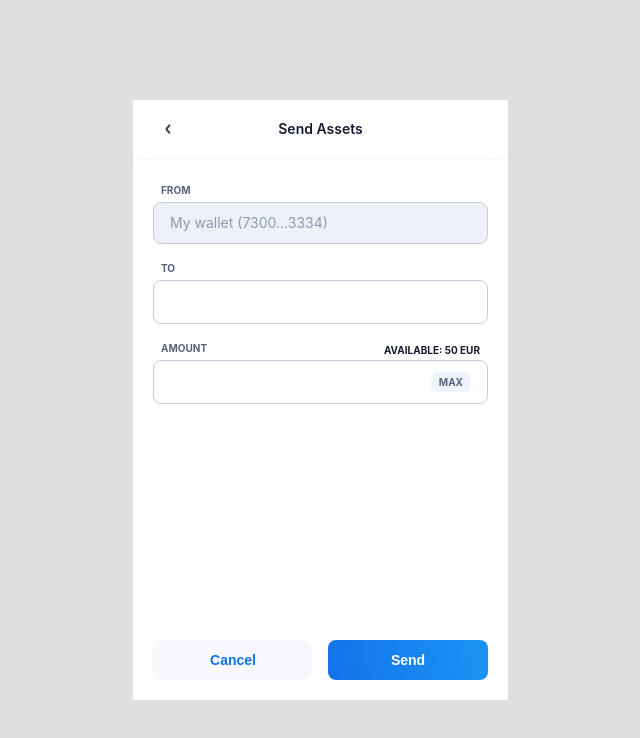
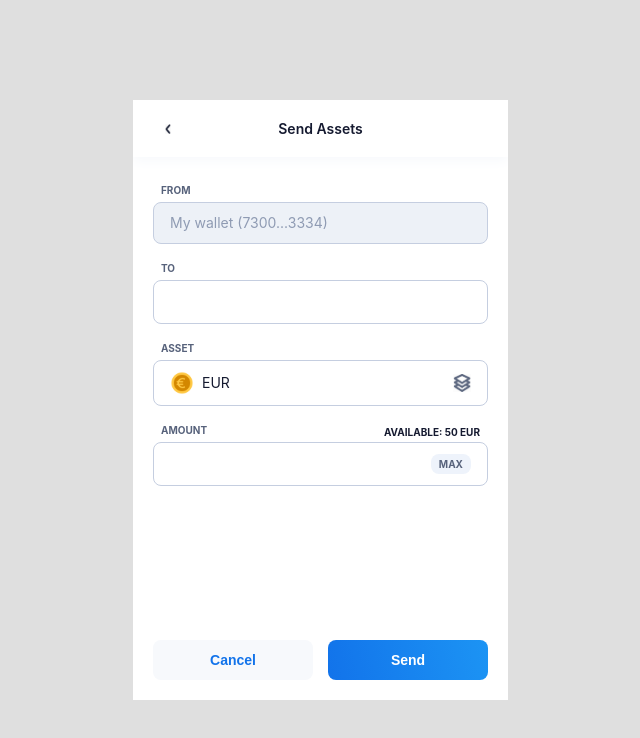
Before and after one commit to AndrewNTA/sky-mavis, a React (Create React App) app: page /send-step in a window 1280 px wide. Shown: the top 738 px of the page, without its empty margins (320-960 px from the left). Built offline with nearby package versions, Linux system fonts and the light colour scheme.

Commit message:
Handle asset input and asset modal

```diff
--- /dev/null
+++ b/src/containers/send-step/components/asset-input.css
@@ -0,0 +1,30 @@
+.r-asset-input-container {
+    display: flex;
+    border: 1px solid #C5CEE0;
+    border-radius: 8px;
+    justify-content: space-between;
+    padding: 10px 16px;
+    align-items: center;
+    background-color: #ffffff;
+}
+.r-asset-info {
+    display: flex;
+    align-items: center;
+}
+.r-asset-currency-icon {
+    width: 24px;
+    height: 24px;
+    margin-right: 8px;
+}
+.r-asset-currency-text {
+    font-weight: 400;
+    font-size: 14px;
+    line-height: 20px;
+    color: #151A30;
+}
+.r-asset-option-icon {
+    width: 18px;
+    height: 18px;
+    cursor: pointer;
+    margin-left: 16px;
+}
--- /dev/null
+++ b/src/containers/send-step/components/asset-modal.css
@@ -0,0 +1,91 @@
+.r-asset-modal {
+    position: absolute;
+    top: 0;
+    left: 0;
+    width: 100%;
+    height: 100%;
+    z-index: 999;
+}
+.ram-overlay {
+    width: 100%;
+    height: 100%;
+    background-color: #151A30;
+    opacity: 0.5;
+    z-index: 999;
+}
+.ram-main {
+    width: 336px;
+    height: 550px;
+    position: absolute;
+    left: calc(50% - 168px);
+    top: calc(50% - 275px);
+    background-color: #ffffff;
+    z-index: 1000;
+    border-radius: 8px;
+}
+.ram-header {
+    width: 100%;
+    padding: 24px 25px;
+    border-bottom: 1px solid #C5CEE0;
+    text-align: center;
+    box-sizing: border-box;
+    position: relative;
+}
+.ram-header-title {
+    font-size: 14px;
+    font-weight: 600;
+    color: #151A30;
+    line-height: 20px;
+}
+.ram-close-btn {
+    width: 14px;
+    height: 14px;
+    cursor: pointer;
+    position: absolute;
+    right: 25px;
+    top: 27px;
+}
+.ram-item {
+    padding: 12px 20px;
+    margin-top: 8px;
+    display: flex;
+    background-color: #ffffff;
+}
+.ram-item.selected {
+    background-color: #EDF1F7;
+}
+.ram-currency-icon {
+    width: 32px;
+    height: 32px;
+    margin-right: 16px;
+}
+.ram-group {
+    display: flex;
+    align-items: center;
+}
+.ram-primary-value {
+    color: #151A30;
+    font-weight: 600;
+    font-size: 14px;
+    line-height: 20px;
+}
+.ram-secondary-value {
+    color: #8F9BB3;
+    font-weight: 400;
+    font-size: 12px;
+    line-height: 16px;
+}
+.ram-primary-currency {
+    color: #151A30;
+    font-weight: 600;
+    font-size: 14px;
+    line-height: 20px;
+    margin-left: 4px;
+}
+.ram-secondary-currency {
+    color: #151A30;
+    font-weight: 400;
+    font-size: 14px;
+    line-height: 16px;
+    margin-left: 4px;
+}
--- /dev/null
+++ b/src/containers/send-step/components/assetInput.js
@@ -0,0 +1,34 @@
+import React from 'react';
+import PropTypes from 'prop-types';
+import OptionIcon from 'static/icons/option-icon.png';
+
+import './asset-input.css';
+
+const AssetInput = ({ selectedCurrency, onOpenModal }) => {
+  return <div className="r-asset-input-container">
+    <div className="r-asset-info">
+      {selectedCurrency && <>
+        <img
+          alt={selectedCurrency.primaryCurrency}
+          className="r-asset-currency-icon"
+          src={selectedCurrency.icon}
+        />
+        <span className="r-asset-currency-text">{selectedCurrency.primaryCurrency}</span>
+      </>}
+    </div>
+    <img
+      alt="options"
+      src={OptionIcon}
+      className="r-asset-option-icon"
+      onClick={onOpenModal}
+    />
+  </div>;
+};
+AssetInput.propTypes = {
+  selectedCurrency: PropTypes.shape({
+    primaryCurrency: PropTypes.string,
+    icon: PropTypes.string,
+  }),
+  onOpenModal: PropTypes.func,
+};
+export default AssetInput;
--- /dev/null
+++ b/src/containers/send-step/components/assetModal.js
@@ -0,0 +1,67 @@
+import React from 'react';
+import PropTypes from 'prop-types';
+import formatCurrencyPrice from 'utils/formatCurrecyPrice';
+import CloseBtn from 'static/icons/close-icon.png';
+import './asset-modal.css';
+
+const AssetModal = props => {
+  const { options, onSelect, selectedId, onClose } = props;
+  return <div className="r-asset-modal">
+    <div className="ram-overlay" />
+    <div className="ram-main">
+      <div className="ram-header">
+        <span className="ram-header-title">{'Assets'}</span>
+        <img
+          alt="close"
+          className="ram-close-btn"
+          src={CloseBtn}
+          onClick={onClose}
+        />
+      </div>
+      <div className="ram-list">
+        {options && options.map(o => {
+          const {
+            id,
+            icon,
+            primaryValue,
+            primaryCurrency,
+            secondaryValue,
+            secondaryCurrency,
+          } = o;
+          return <div
+            className={`ram-item ${id === selectedId && 'selected'}`}
+            key={`${id}_${primaryCurrency}`}
+            onClick={() => onSelect(id)}
+          >
+            <img alt={primaryCurrency} src={icon} className="ram-currency-icon" />
+            <div>
+              <div className="ram-group">
+                <span className="ram-primary-value">{formatCurrencyPrice(primaryValue)}</span>
+                <span className="ram-primary-currency">{primaryCurrency}</span>
+              </div>
+              <div className="ram-group">
+                <span className="ram-secondary-value">{formatCurrencyPrice(secondaryValue)}</span>
+                <span className="ram-secondary-currency">{secondaryCurrency}</span>
+              </div>
+            </div>
+          </div>;
+        }
+        )}
+      </div>
+    </div>
+  </div>;
+};
+AssetModal.propTypes = {
+  selectedId: PropTypes.string,
+  options: PropTypes.arrayOf(PropTypes.shape({
+    icon: PropTypes.string,
+    id: PropTypes.string,
+    primaryValue: PropTypes.number,
+    secondaryValue: PropTypes.number,
+    primaryCurrency: PropTypes.string,
+    secondaryCurrency: PropTypes.string,
+  })),
+  onSelect: PropTypes.func,
+  onClose: PropTypes.func,
+};
+export default AssetModal;
--- a/src/containers/send-step/index.js
+++ b/src/containers/send-step/index.js
@@ -1,15 +1,41 @@
-import React from 'react';
+import React, { useState, useMemo } from 'react';
 import BackIcon from 'static/icons/back-icon.png';
 import Button, { SECONDARY, MEDIUM} from 'components/buttons/button';
 import TextInput from 'components/inputs/textInput';
+import AssetInput from './components/assetInput';
+import AssetModal from './components/assetModal';
+import { options } from './mockData';
+import { findOption } from './utils';
 
 import './send-step.css';
 
 const SendStep = () => {
+  const [selectedId, setSelectedId] = useState('eur');
+  const [isShow, setIsShow] = useState(false);
+
+  const selectedCurrency = useMemo(() => findOption(selectedId, options), [selectedId]);
+
+  const handleSelectCurrency = id => {
+    setSelectedId(id);
+    setIsShow(false);
+  };
+  const handleCloseModal = () => {
+    setIsShow(false);
+  };
+  const handleOpenModal = () => {
+    setIsShow(true);
+  };
   const AmountActionIcon = <div className="st-max-icon">
     {'Max'}
   </div>;
+
   return <div className="st-container">
+    {isShow && <AssetModal
+      options={options}
+      onSelect={handleSelectCurrency}
+      selectedId={selectedId}
+      onClose={handleCloseModal}
+    />}
     <div className="st-header">
       <img alt="back" src={BackIcon} className="st-back-icon" />
       <span className="st-header-title">{'Send Assets'}</span>
@@ -25,6 +51,13 @@ const SendStep = () => {
       <div className="st-form-row">
         <div className="st-form-label">{'to'}</div>
         <TextInput />
+      </div>
+      <div className="st-form-row">
+        <div className="st-form-label">{'asset'}</div>
+        <AssetInput
+          selectedCurrency={selectedCurrency}
+          onOpenModal={handleOpenModal}
+        />
       </div>
       <div className="st-form-row">
         <div className="st-group-label">
--- /dev/null
+++ b/src/containers/send-step/mockData.js
@@ -0,0 +1,30 @@
+import UsdIcon from 'static/icons/usd-icon.svg';
+import EurIcon from 'static/icons/eur-icon.svg';
+import YenIcon from 'static/icons/yen-icon.svg';
+
+export const options = [
+  {
+    id: 'usd',
+    icon: UsdIcon,
+    primaryValue: 1000,
+    primaryCurrency: 'USD',
+    secondaryValue: 23046000,
+    secondaryCurrency: 'VND',
+  },
+  {
+    id: 'eur',
+    icon: EurIcon,
+    primaryValue: 50,
+    primaryCurrency: 'EUR',
+    secondaryValue: 1531972,
+    secondaryCurrency: 'VND',
+  },
+  {
+    id: 'yen',
+    icon: YenIcon,
+    primaryValue: 10000,
+    primaryCurrency: 'YEN',
+    secondaryValue: 2103317,
+    secondaryCurrency: 'VND',
+  },
+];
--- /dev/null
+++ b/src/containers/send-step/utils.js
@@ -0,0 +1,8 @@
+export const findOption = (id, options) => {
+  for (let i = 0; i < options.length; i++) {
+    if(options[i].id === id) {
+      return options[i];
+    }
+  }
+  return null;
+};
--- /dev/null
+++ b/src/utils/formatCurrecyPrice.js
@@ -0,0 +1,4 @@
+const formatCurrencyPrice = price => {
+  return new Intl.NumberFormat('en-US').format(price);
+};
+export default formatCurrencyPrice;
```
